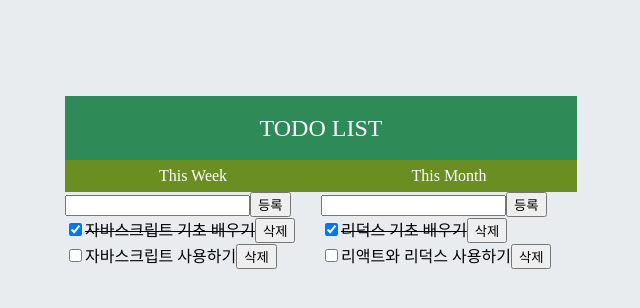
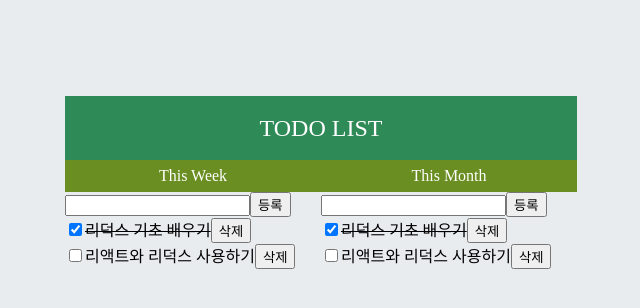
Before and after one commit to naerim/React_study, a React (Create React App) app in the folder todo_redux/: page / in a window 1280 px wide. Shown: the top 308 px of the page, without its empty margins (319-959 px from the left). Built offline with nearby package versions, Linux system fonts and the light colour scheme.

Commit message:
[FIX] Simplify App

```diff
--- a/todo_redux/src/App.js
+++ b/todo_redux/src/App.js
@@ -1,24 +1,20 @@
 import React from "react";
 import styled from "styled-components";
 import Todos from "./component/Todos";
-
-import { useSelector } from "react-redux";
-import useActions from "./lib/useActions";
-import { changeInput, insert, remove, toggle } from "./module/todos";
 
 const App = () => {
   return (
     <TodoTemplate>
       <Title>TODO LIST</Title>
       <Content>
-        <ThisWeek>
+        <TodoContainer>
           <Name>This Week</Name>
-          <Todos name="week" />
-        </ThisWeek>
-        <ThisMonth>
+          <Todos week />
+        </TodoContainer>
+        <TodoContainer>
           <Name>This Month</Name>
           <Todos />
-        </ThisMonth>
+        </TodoContainer>
       </Content>
     </TodoTemplate>
   );
@@ -54,17 +50,10 @@ const Name = styled.div`
   justify-content: center;
 `;
 
-const ThisWeek = styled.div`
+const TodoContainer = styled.div`
   width: 100%;
   align-items: center;
   justify-content: center;
 `;
 
-const ThisMonth = styled.div`
-  width: 100%;
-  align-items: center;
-  justify-content: center;
-  float: center;
-`;
-
 export default App;
```
